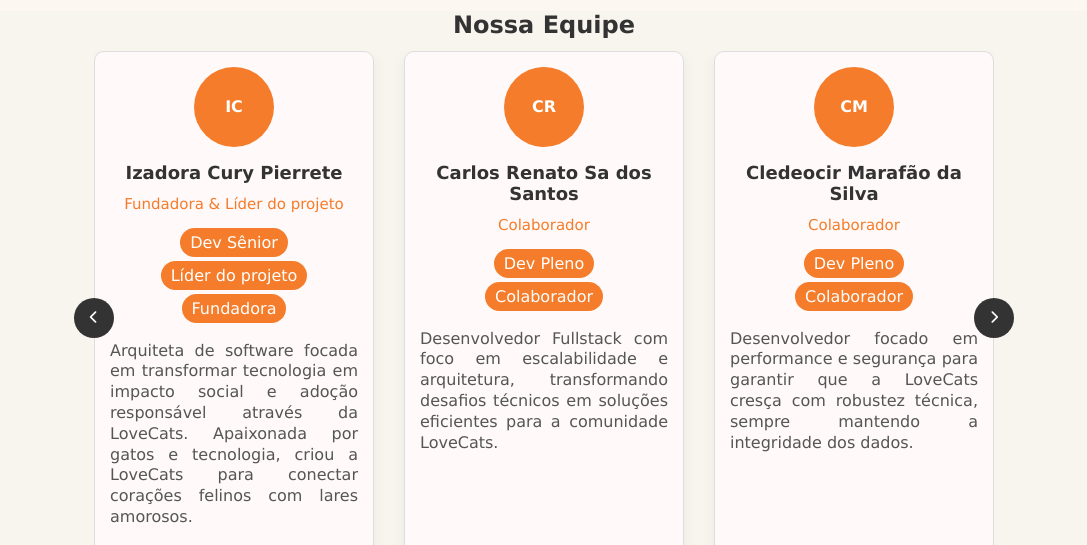
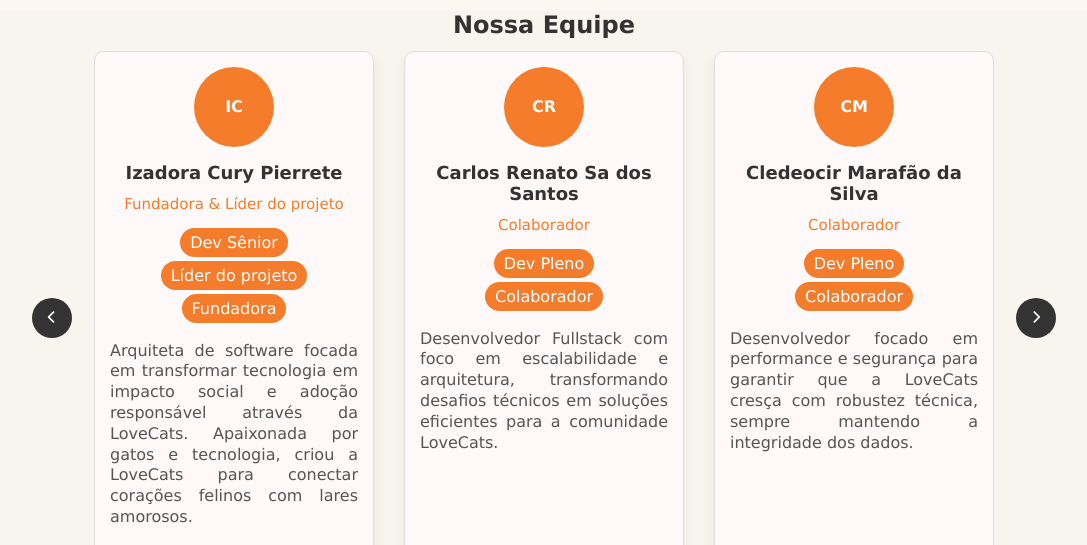
Before and after one commit to ipierette/lovecats, a plain HTML site: page sobre.html in a window 1280 px wide. Shown: the part 1099-1644 px from the top of the page, without its empty margins (96-1183 px from the left). Drawn offline with Linux system fonts and the light colour scheme.

Commit message:
fix: Ajustando as setas arrow em porcentagem

```diff
--- a/src/css/sobre.css
+++ b/src/css/sobre.css
@@ -204,11 +204,11 @@
 }
 
 .arrow:first-of-type {
-    left: 170px;
+    left: 10%;
 }
 
 .arrow.next {
-    right: 170px;
+    right: 10%;
 }
 
 .arrow:hover {
```
